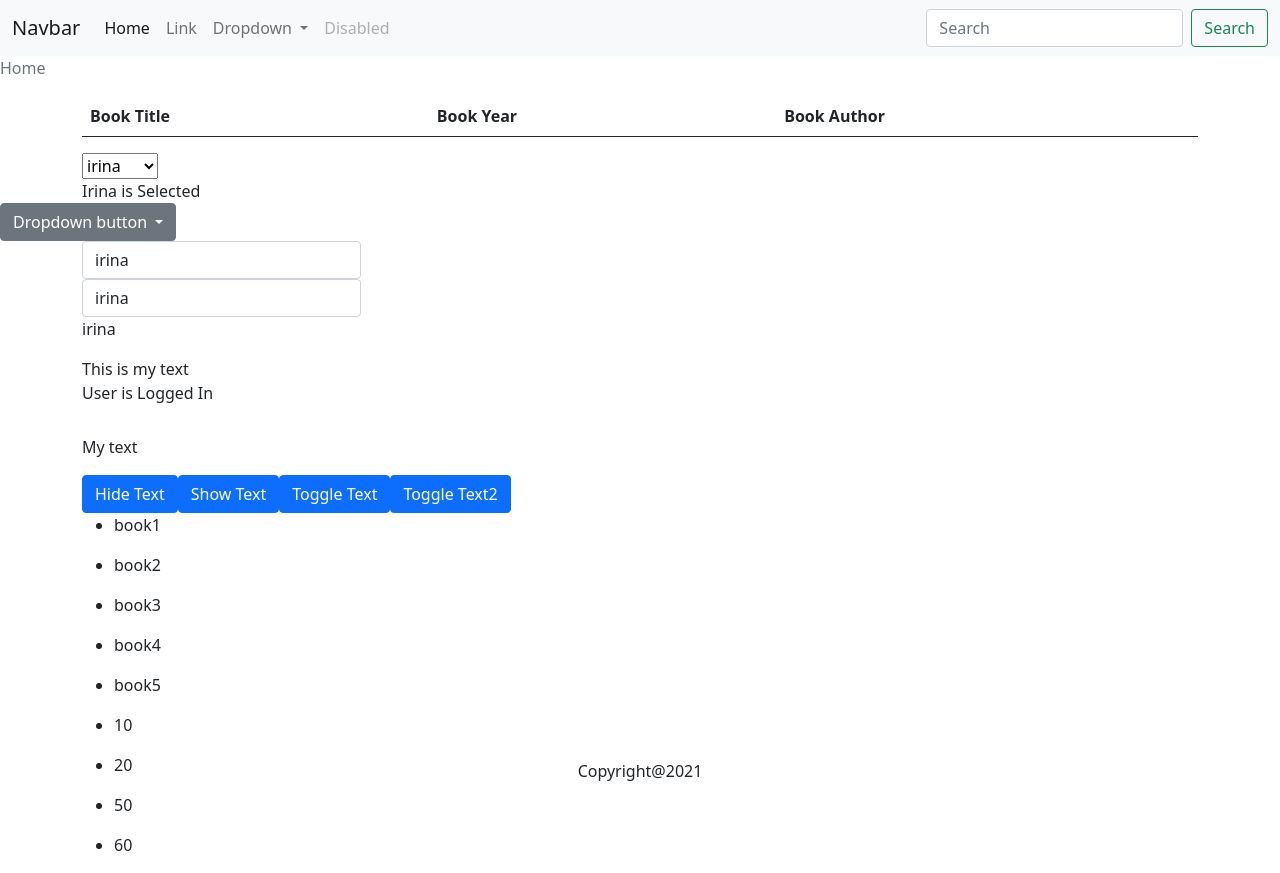
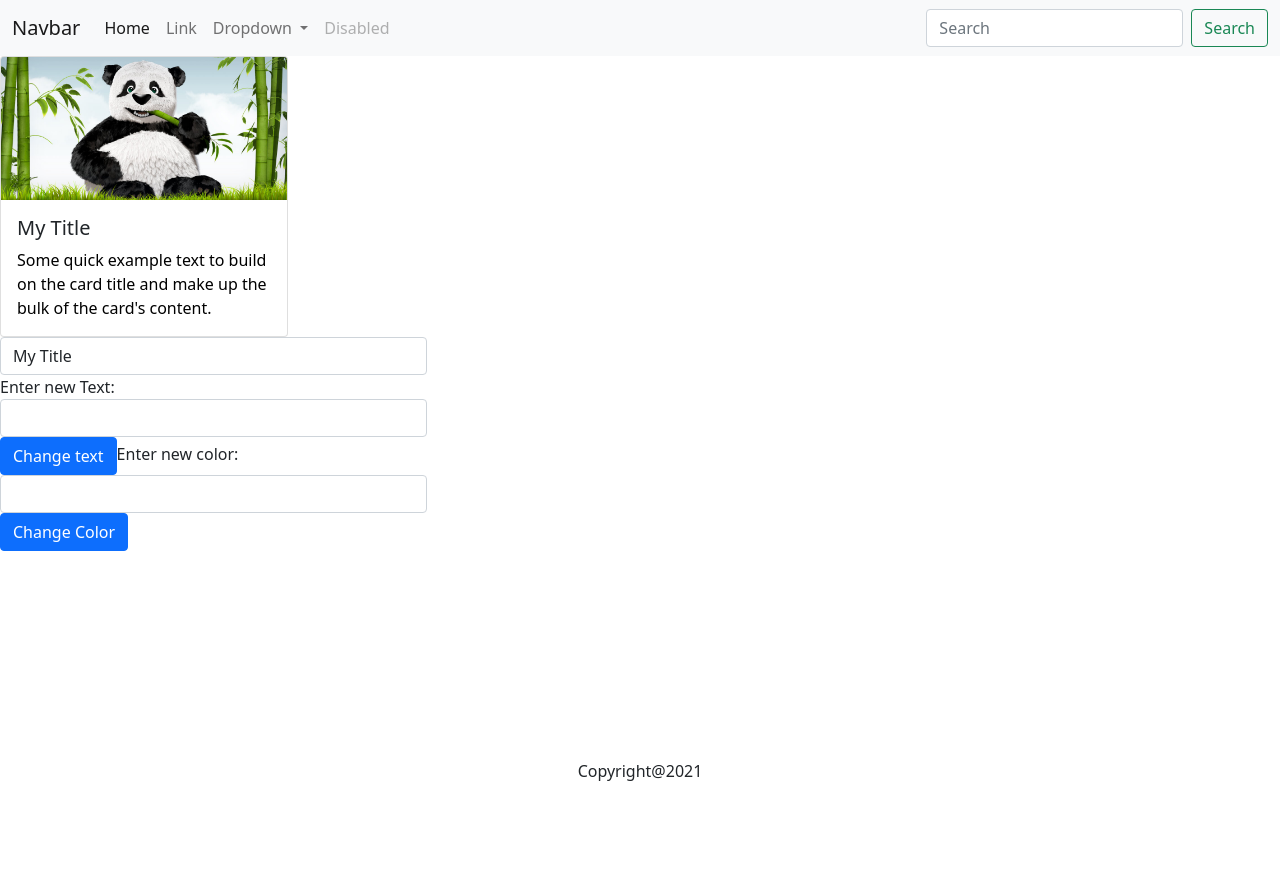
Before and after one commit to iEbanoidze/AngularProject, an Angular app: page / in a window 1280 px wide. After the commit the page ends 800 px from the top, so only its background shows below. Built offline with nearby package versions, Linux system fonts and the light colour scheme.

Commit message:
add my-card component

```diff
--- a/src/app/app.module.ts
+++ b/src/app/app.module.ts
@@ -9,6 +9,7 @@ import { FormsModule } from '@angular/forms';
 import { DirectivesExampleComponent } from './directives-example/directives-example.component';
 import { MyTableComponent } from './my-table/my-table.component';
 import { SwitchExampleComponent } from './switch-example/switch-example.component';
+import { MyCardComponent } from './my-card/my-card.component';
 
 @NgModule({
   declarations: [
@@ -18,7 +19,8 @@ import { SwitchExampleComponent } from './switch-example/switch-example.componen
     HomeComponent,
     DirectivesExampleComponent,
     MyTableComponent,
-    SwitchExampleComponent
+    SwitchExampleComponent,
+    MyCardComponent
   ],
   imports: [
     BrowserModule,
--- a/src/app/home/home.component.html
+++ b/src/app/home/home.component.html
@@ -1,4 +1,6 @@
-<nav aria-label="breadcrumb">
+
+<app-my-card></app-my-card>
+<!--<nav aria-label="breadcrumb">
     <ol class="breadcrumb">
       <li class="breadcrumb-item active" aria-current="page">Home</li>
     </ol>
@@ -36,3 +38,5 @@
   </div>
 
   <app-directives-example></app-directives-example>
+
+-->
--- /dev/null
+++ b/src/app/my-card/my-card.component.html
@@ -0,0 +1,20 @@
+<div class="card" style="width: 18rem;">
+    <img src="assets/images/111.jpg" class="card-img-top" alt="...">
+    <div class="card-body">
+      <h5 class="card-title">{{cardTitle}}</h5>
+      <p [style.color] = "textColor" class="card-text">{{cardText}}</p>
+    </div>
+  </div>
+
+  <div class="col-4">
+  <input class="form-control" [(ngModel)]="cardTitle"/>
+
+
+  <label>Enter new Text: </label>
+  <input class="form-control" [(ngModel)]="cardTextValue"/>
+  <button class="btn btn-primary"  (click)="changeText()"> Change text</button>
+
+<label>Enter new color: </label>
+<input class="form-control" [(ngModel)] = "textColorValue"/>
+<button class="btn btn-primary" (click)="changeColor()">Change Color</button>
+</div>
--- /dev/null
+++ b/src/app/my-card/my-card.component.ts
@@ -0,0 +1,26 @@
+import { Component, OnInit } from '@angular/core';
+
+@Component({
+  selector: 'app-my-card',
+  templateUrl: './my-card.component.html',
+  styleUrls: ['./my-card.component.css']
+})
+export class MyCardComponent implements OnInit {
+
+  cardTitle: string = "My Title";
+  cardTextValue: string = "";
+  textColor: string ="black";
+  textColorValue: string = "";
+  cardText: string = "Some quick example text to build on the card title and make up the bulk of the card's content.";
+  constructor() { }
+
+  ngOnInit(): void {
+  }
+  changeText(){
+    this.cardText = this.cardTextValue;
+  }
+
+  changeColor(){
+    this.textColor = this.textColorValue;
+  }
+}
```
Also changed, not shown: src/app/my-card/my-card.component.css (added), src/assets/images/111.jpg (added), 1 other file (tests, documents, lock files or other folders).
